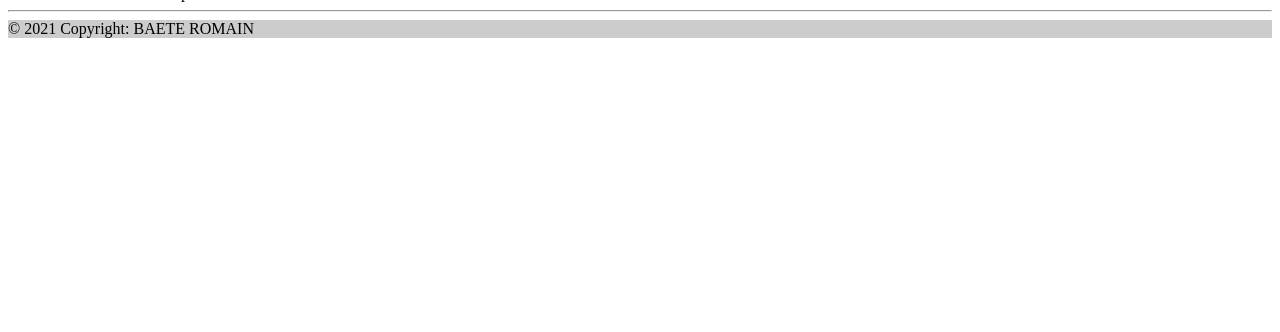
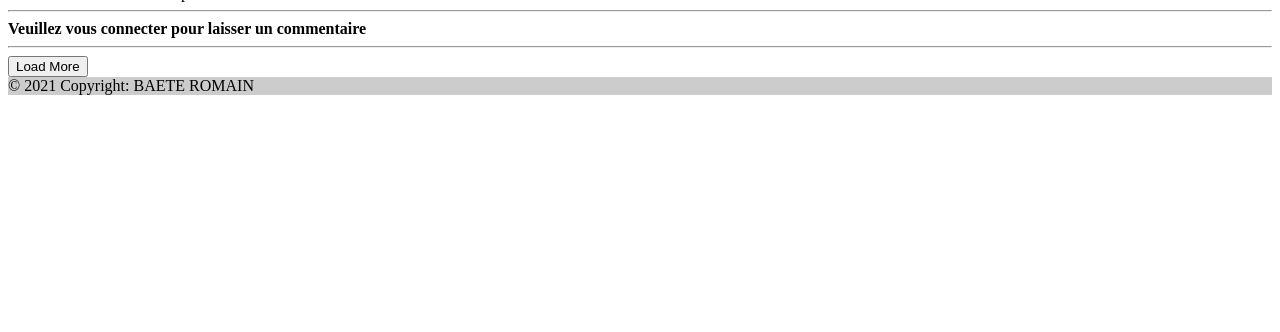
Before and after one commit to baeteromain/SnowTricks, a Symfony app: template templates/trick/trick_details.html.twig in a window 1280 px wide. Shown: the part 468-800 px from the top of the page. Run offline with Twig, Linux system fonts and the light colour scheme; the template is opened without the code that fills it, so the values that code supplies are empty; some libraries are stand-ins or nearby versions.

Commit message:
Add form in template and list of comments #7

```diff
--- a/templates/trick/trick_details.html.twig
+++ b/templates/trick/trick_details.html.twig
@@ -22,7 +22,7 @@
             {% endif %}
         </div>
     </div>
-    <div class="container-fluid">
+    <div class="container ">
         <section>
             <div class="row">
                 {% for image in trick.images %}
@@ -68,7 +68,7 @@
         <section>
             <div class="row">
                 <div class="col-11 mx-5 px-5 my-5">
-                    {{ trick.description | raw}}
+                    {{ trick.description | raw }}
                 </div>
             </div>
 
@@ -83,14 +83,69 @@
                         le {{ trick.createdAt | date('d/m/y') }} à {{ trick.createdAt | date('H:i') }}
                         par {{ trick.user.username }}</span>
                 </div>
-                   {% if trick.updatedAt %}
-                <div class="col">
+                {% if trick.updatedAt %}
+                    <div class="col">
                        <span class="border border-dark border-4 rounded-pill p-2 bg-info">Mis à jour
                            le {{ trick.updatedAt | date('d/m/y') }} à {{ trick.updatedAt | date('H:i') }}</span>
-                </div>
-                   {% endif %}
+                    </div>
+                {% endif %}
             </div>
         </section>
         <hr class="solid">
+        <div class="mx-auto">
+            {% if app.user %}
+                <div class="">
+                    {{ form_start(form, {'attr': {'class': 'row d-flex justify-content-center'}}) }}
+                    {{ form_widget(form, {'attr': {'class': 'col-6'}}) }}
+
+                    <div class="col-2 text-center my-auto ">
+                        <button type="submit" class="btn btn-primary">Leave a comment</button>
+                    </div>
+
+                    {{ form_end(form) }}
+                </div>
+            {% else %}
+                <div>
+                    <span>
+                        <strong>Veuillez vous connecter pour laisser un commentaire</strong>
+                    </span>
+                </div>
+            {% endif %}
+        </div>
+        <hr class="solid">
+
+        <div class="container my-5 py-5">
+            <div class="row d-flex justify-content-center">
+                <div class="col-md-12 col-lg-10">
+                    <div class="card text-dark">
+                        {% for comment in comments %}
+                            <div class="card-body p-4">
+                                <div class="d-flex flex-start">
+                                    <img class="avatar m-2"
+                                         src="{{ asset('uploads/avatar/' ~ comment.user.avatar) }}" alt="">
+                                    <div>
+                                        <h6 class="fw-bold mb-1">{{ comment.user.username }}</h6>
+                                        <div class="d-flex align-items-center mb-3">
+                                            <p class="mb-0">
+                                                Posté le : {{ comment.created_at | date('d-m-Y') }}
+                                                à {{ comment.created_at | date('H:i') }}
+                                            </p>
+                                        </div>
+                                        <p class="mb-0 comment_content">
+                                            {{ comment.content }}
+                                        </p>
+                                    </div>
+                                </div>
+                            </div>
+
+                            <hr class="my-0"/>
+                        {% endfor %}
+                    </div>
+                </div>
+            </div>
+            <div class="text-center mt-4">
+                <button>Load More</button>
+            </div>
+        </div>
     </div>
 {% endblock %}
```
Also changed, not shown: assets/styles/app.scss (+8 -0 lines).
